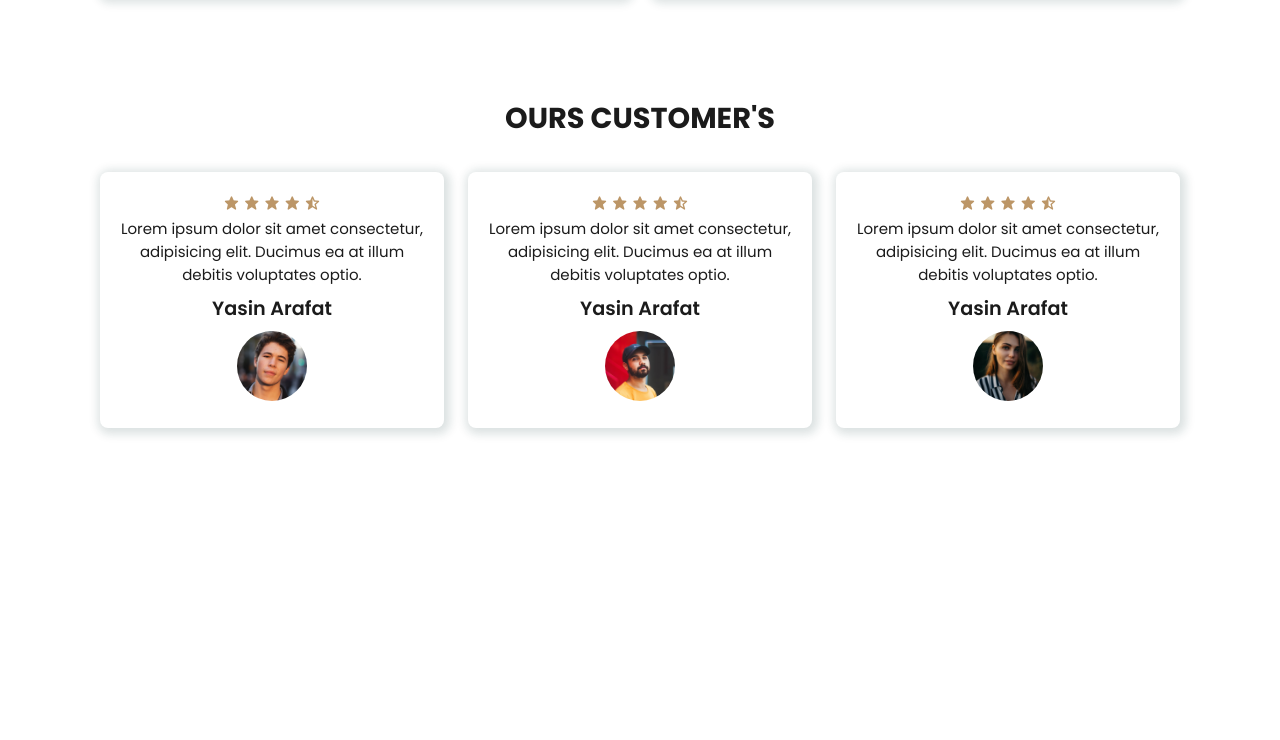
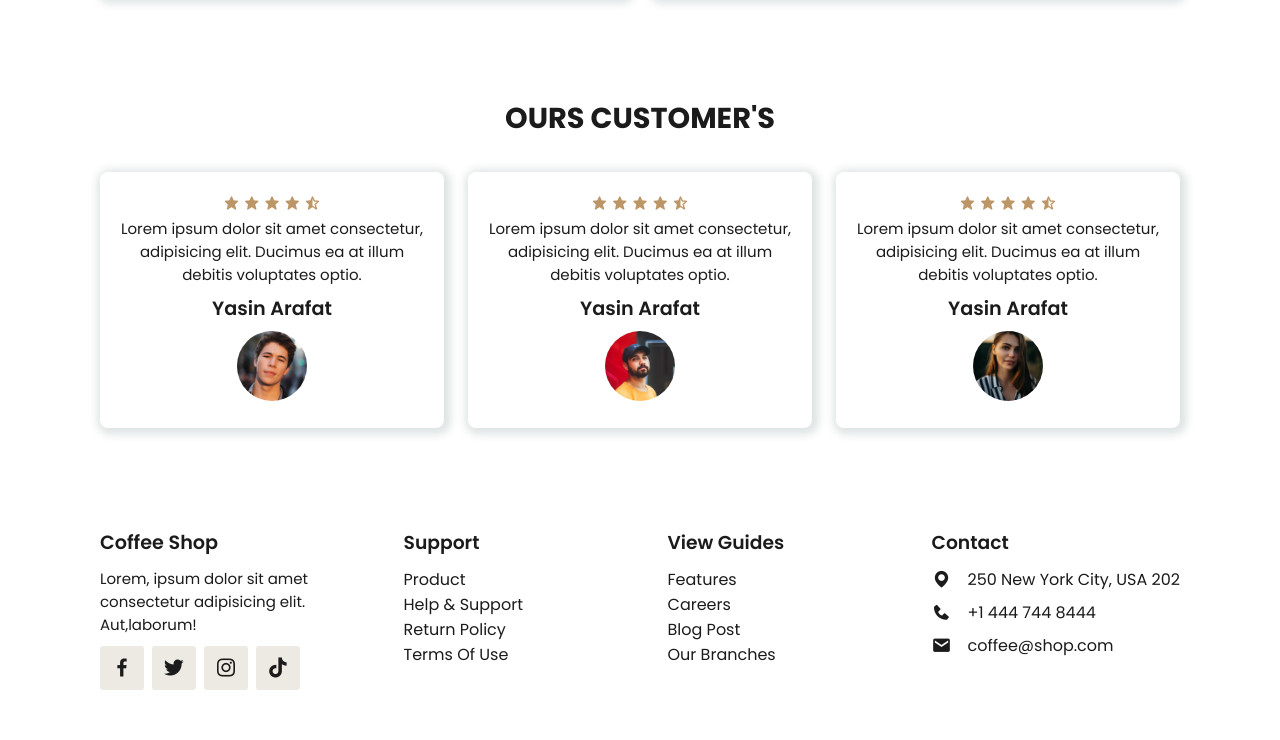
Before and after one commit to LuisRobertoAntunes/Coffee-Shop, a plain HTML site: page index.html in a window 1280 px wide. Shown: the part 2467-3207 px from the top of the page. Before the commit the page ends 2945 px from the top, so only its background shows below. Drawn offline with nearby package versions, Linux system fonts and the light colour scheme.

Commit message:
section footer

```diff
--- a/index.html
+++ b/index.html
@@ -19,9 +19,9 @@
   <body>
     <header>
       <a href="#" class="logo">
-            <img src="assets/img/logo.png" alt="">
+        <img src="assets/img/logo.png" alt="" />
       </a>
-        <i class='bx bx-menu' id="menu-icon"></i>
+      <i class="bx bx-menu" id="menu-icon"></i>
       <ul class="navbar">
         <li><a href="#home">Home</a></li>
         <li><a href="#about">About</a></li>
@@ -29,33 +29,52 @@
         <li><a href="#customers">Customers</a></li>
       </ul>
       <div class="header-icon">
-            <i class='bx bx-cart-alt' ></i>
-            <i class='bx bx-search' id="search-icon"></i>
+        <i class="bx bx-cart-alt"></i>
+        <i class="bx bx-search" id="search-icon"></i>
       </div>
       <div class="search-box">
-            <input type="search" name="" id="" placeholder="Search Here">
+        <input type="search" name="" id="" placeholder="Search Here" />
       </div>
     </header>
     <section class="home" id="home">
       <div class="home-text">
-        <h1>Start your day <br> with coffee</h1>
-        <p>Lorem, ipsum dolor sit amet consectetur adipisicing elit. Odit aliquam soluta sequi, ad sint corporis, alias accusamus omnis consequuntur animi a facere architecto pariatur atque provident repellendus sapiente voluptatibus! Placeat.</p>
-        <a href="#" class="btn" >Shop Now</a>
+        <h1>
+          Start your day <br />
+          with coffee
+        </h1>
+        <p>
+          Lorem, ipsum dolor sit amet consectetur adipisicing elit. Odit aliquam
+          soluta sequi, ad sint corporis, alias accusamus omnis consequuntur
+          animi a facere architecto pariatur atque provident repellendus
+          sapiente voluptatibus! Placeat.
+        </p>
+        <a href="#" class="btn">Shop Now</a>
       </div>
       <div class="home_img">
-        <img src="assets/img/main.png" alt="">
+        <img src="assets/img/main.png" alt="" />
       </div>
     </section>
     <section class="about" id="about">
       <div class="about-img">
-        <img src="assets/img/about.jpg" alt="">
+        <img src="assets/img/about.jpg" alt="" />
       </div>
       <div class="about-text">
         <h2>Our History</h2>
-        <p>Lorem ipsum dolor sit amet consectetur adipisicing elit. Excepturi eius asperiores impedit et minima dolores consectetur ullam, numquam animi magnam.</p>
-        <p>Lorem ipsum dolor sit amet consectetur adipisicing elit. Excepturi eius asperiores impedit et minima dolores consectetur ullam, numquam animi magnam.</p>
-        <p>Lorem ipsum dolor sit amet consectetur adipisicing elit. Doloribus, voluptatum delectus. Quisquam, eos iure.</p>
-        <a href="#" class="btn" >Learn More</a>
+        <p>
+          Lorem ipsum dolor sit amet consectetur adipisicing elit. Excepturi
+          eius asperiores impedit et minima dolores consectetur ullam, numquam
+          animi magnam.
+        </p>
+        <p>
+          Lorem ipsum dolor sit amet consectetur adipisicing elit. Excepturi
+          eius asperiores impedit et minima dolores consectetur ullam, numquam
+          animi magnam.
+        </p>
+        <p>
+          Lorem ipsum dolor sit amet consectetur adipisicing elit. Doloribus,
+          voluptatum delectus. Quisquam, eos iure.
+        </p>
+        <a href="#" class="btn">Learn More</a>
       </div>
     </section>
     <section class="products" id="products">
@@ -64,7 +83,7 @@
       </div>
       <div class="products-container">
         <div class="box">
-          <img src="assets/img/p1.png" alt="">
+          <img src="assets/img/p1.png" alt="" />
           <h3>Americano Pure</h3>
           <div class="content">
             <span>$25</span>
@@ -72,7 +91,7 @@
           </div>
         </div>
         <div class="box">
-          <img src="assets/img/p2.png" alt="">
+          <img src="assets/img/p2.png" alt="" />
           <h3>Americano Pure</h3>
           <div class="content">
             <span>$25</span>
@@ -80,7 +99,7 @@
           </div>
         </div>
         <div class="box">
-          <img src="assets/img/p3.png" alt="">
+          <img src="assets/img/p3.png" alt="" />
           <h3>Americano Pure</h3>
           <div class="content">
             <span>$25</span>
@@ -88,7 +107,7 @@
           </div>
         </div>
         <div class="box">
-          <img src="assets/img/p4.png" alt="">
+          <img src="assets/img/p4.png" alt="" />
           <h3>Americano Pure</h3>
           <div class="content">
             <span>$25</span>
@@ -96,7 +115,7 @@
           </div>
         </div>
         <div class="box">
-          <img src="assets/img/p5.png" alt="">
+          <img src="assets/img/p5.png" alt="" />
           <h3>Americano Pure</h3>
           <div class="content">
             <span>$25</span>
@@ -104,7 +123,7 @@
           </div>
         </div>
         <div class="box">
-          <img src="assets/img/p6.png" alt="">
+          <img src="assets/img/p6.png" alt="" />
           <h3>Americano Pure</h3>
           <div class="content">
             <span>$25</span>
@@ -126,9 +145,12 @@
             <i class="bx bxs-star"></i>
             <i class="bx bxs-star-half"></i>
           </div>
-          <p>Lorem ipsum dolor sit amet consectetur, adipisicing elit. Ducimus ea at illum debitis voluptates optio.</p>
+          <p>
+            Lorem ipsum dolor sit amet consectetur, adipisicing elit. Ducimus ea
+            at illum debitis voluptates optio.
+          </p>
           <h2>Yasin Arafat</h2>
-          <img src="assets/img/rev1.jpg" alt="">
+          <img src="assets/img/rev1.jpg" alt="" />
         </div>
         <div class="box">
           <div class="stars">
@@ -138,9 +160,12 @@
             <i class="bx bxs-star"></i>
             <i class="bx bxs-star-half"></i>
           </div>
-          <p>Lorem ipsum dolor sit amet consectetur, adipisicing elit. Ducimus ea at illum debitis voluptates optio.</p>
+          <p>
+            Lorem ipsum dolor sit amet consectetur, adipisicing elit. Ducimus ea
+            at illum debitis voluptates optio.
+          </p>
           <h2>Yasin Arafat</h2>
-          <img src="assets/img/rev2.jpg" alt="">
+          <img src="assets/img/rev2.jpg" alt="" />
         </div>
         <div class="box">
           <div class="stars">
@@ -150,9 +175,46 @@
             <i class="bx bxs-star"></i>
             <i class="bx bxs-star-half"></i>
           </div>
-          <p>Lorem ipsum dolor sit amet consectetur, adipisicing elit. Ducimus ea at illum debitis voluptates optio.</p>
+          <p>
+            Lorem ipsum dolor sit amet consectetur, adipisicing elit. Ducimus ea
+            at illum debitis voluptates optio.
+          </p>
           <h2>Yasin Arafat</h2>
-          <img src="assets/img/rev3.jpg" alt="">
+          <img src="assets/img/rev3.jpg" alt="" />
+        </div>
+      </div>
+    </section>
+    <section class="footer">
+      <div class="footer-box">
+        <h2>Coffee Shop</h2>
+        <p>Lorem, ipsum dolor sit amet consectetur adipisicing elit. Aut,laborum!</p>
+        <div class="social">
+          <a href="#"><i class="bx bxl-facebook"></i></a>
+          <a href="#"><i class="bx bxl-twitter"></i></a>
+          <a href="#"><i class="bx bxl-instagram"></i></a>
+          <a href="#"><i class="bx bxl-tiktok"></i></a>
+        </div>
+      </div>
+      <div class="footer-box">
+        <h3>Support</h3>
+        <li><a href="#">Product</a></li>
+        <li><a href="#">Help & Support</a></li>
+        <li><a href="#">Return Policy</a></li>
+        <li><a href="#">Terms Of Use</a></li>
+      </div>
+      <div class="footer-box">
+        <h3>View Guides</h3>
+        <li><a href="#">Features</a></li>
+        <li><a href="#">Careers</a></li>
+        <li><a href="#">Blog Post</a></li>
+        <li><a href="#">Our Branches</a></li>
+      </div>
+      <div class="footer-box">
+        <h3>Contact</h3>
+        <div class="contact">
+          <span><i class="bx bxs-map"></i> 250 New York City, USA 202</span>
+          <span><i class="bx bxs-phone"></i>+1 444 744 8444</span>
+          <span><i class="bx bxs-envelope"></i> coffee@shop.com</span>
         </div>
       </div>
     </section>
--- a/style.css
+++ b/style.css
@@ -250,3 +250,57 @@ section{
   background: var(--second-color);
   transition: 0.2s all linear;
 }
+.footer{
+  display: grid;
+  grid-template-columns: repeat(auto-fit, minmax(240px, auto));
+  gap: 1.5rem;
+}
+.footer-box h2{
+  font-size: 1.2rem;
+  font-weight: 600;
+  margin-bottom: 10px;
+}
+.footer-box p{
+  font-size: 0.938rem;
+  margin-bottom: 10px;
+}
+.social{
+  display: flex;
+  align-items: center;
+  column-gap: 0.5rem;
+}
+.social a .bx{
+  font-size: 24px;
+  color: var(--text-color);
+  padding: 10px;
+  background: var(--second-color);
+  border-radius: 0.2rem;
+
+}
+.social a .bx:hover{
+  background: var(--main-color);
+  color: var(--bg-color);
+}
+.footer-box h3{
+  font-weight: 600;
+  margin-bottom: 10px;
+}
+.footer-box li a{
+  color: var(--text-color);
+}
+.footer-box li a:hover{
+  color: var(--main-color);
+}
+.contact{
+  display: flex;
+  flex-direction: column;
+  row-gap: 0.5rem;
+}
+.contact span{
+  display: flex;
+  align-items: center;
+}
+.contact i {
+  font-size: 20px;
+  margin-right: 1rem;
+}
```
Lines whose indentation alone changed are shown as unchanged.
